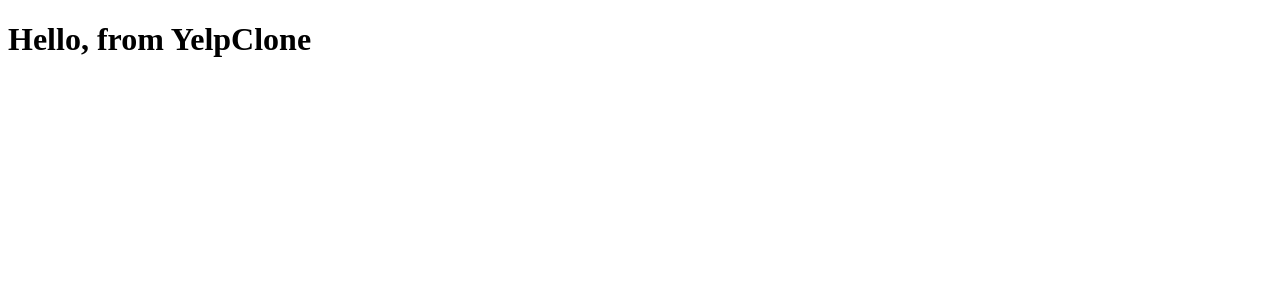
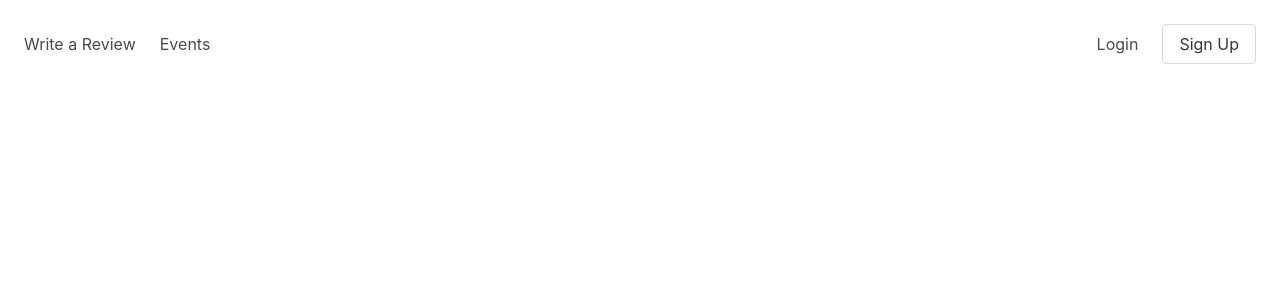
Before and after one commit to gemcave/yelpclone, a React (Create React App) app: page / in a window 1280 px wide. Shown: the top 300 px of the page. Built offline with nearby package versions, Linux system fonts and the light colour scheme.

Commit message:
add top navbar (#2)

```diff
--- a/src/App.js
+++ b/src/App.js
@@ -1,11 +1,12 @@
 import React from 'react';
+import { LandingPage } from './LandingPage/LandingPage';
 
 function App()   {
   return (
     <>
-     <h1>Hello, from YelpClone</h1>
+			<LandingPage />
     </>
-  );
+  )
 }
 
 export default App;
--- /dev/null
+++ b/src/LandingPage/LandingPage.js
@@ -0,0 +1,10 @@
+import React from 'react'
+import TopNav from '../TopNav/TopNav'
+
+export function LandingPage() {
+	return (
+		<div>
+			<TopNav />
+		</div>
+	)
+}
--- /dev/null
+++ b/src/TopNav/TopNav.js
@@ -0,0 +1,19 @@
+import React from 'react';
+import styles from './TopNav.module.css';
+
+function TopNav(props) {
+	return (
+		<div className={styles['top-nav']}>
+			<div className={styles.left}>
+				<span>Write a Review</span>
+				<span>Events</span>
+			</div>
+			<div className={styles.right}>
+				<span>Login</span>
+				<button className="button">Sign Up</button>
+			</div>
+		</div>
+	);
+}
+
+export default TopNav;
--- /dev/null
+++ b/src/TopNav/TopNav.module.css
@@ -0,0 +1,23 @@
+:root {
+	--element-spacing: 1.5rem;
+}
+
+.top-nav {
+	display: flex;
+	justify-content: space-between;
+	align-items: center;
+	margin: var(--element-spacing);
+}
+
+.left > * {
+	margin-right: var(--element-spacing);
+}
+
+.right {
+	display: flex;
+	align-items: center;
+}
+
+.right > * {
+	margin-left: var(--element-spacing);
+}
--- a/src/index.js
+++ b/src/index.js
@@ -1,6 +1,7 @@
 import React from 'react';
 import ReactDOM from 'react-dom';
 import App from './App';
+import 'bulma/css/bulma.css'
 import * as serviceWorker from './serviceWorker';
 
 ReactDOM.render(<App />, document.getElementById('root'));
```
Also changed, not shown: src/LandingPage/LandingPage.module.css (added).
